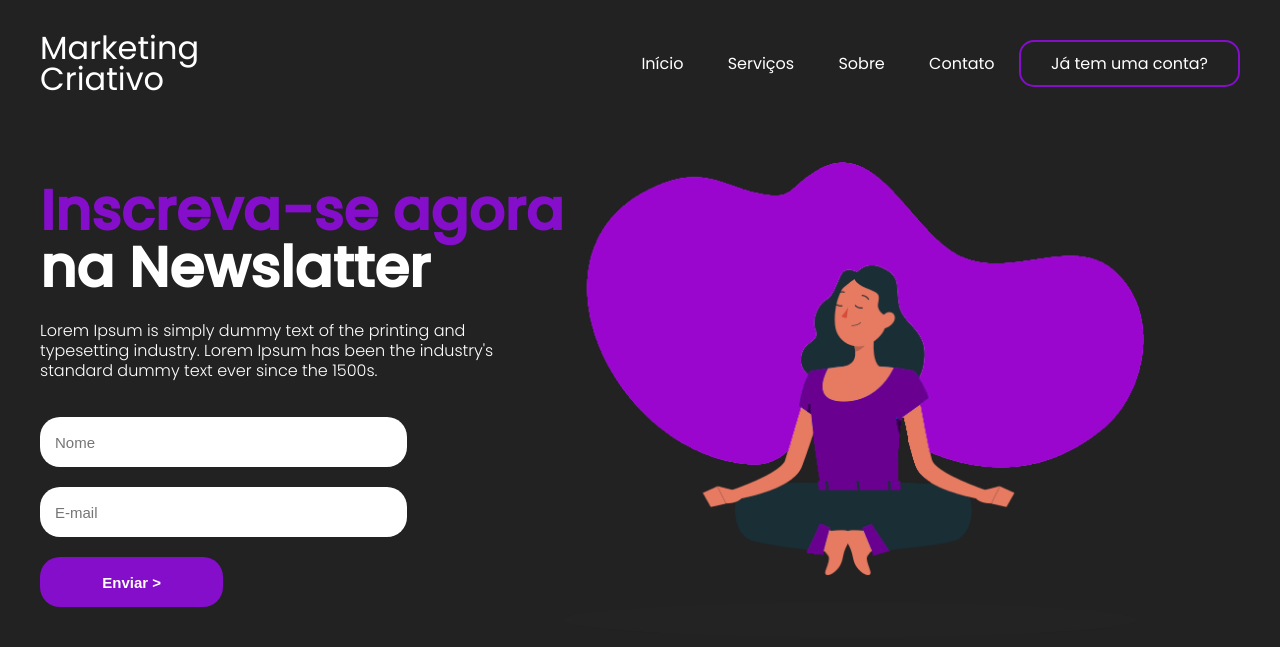
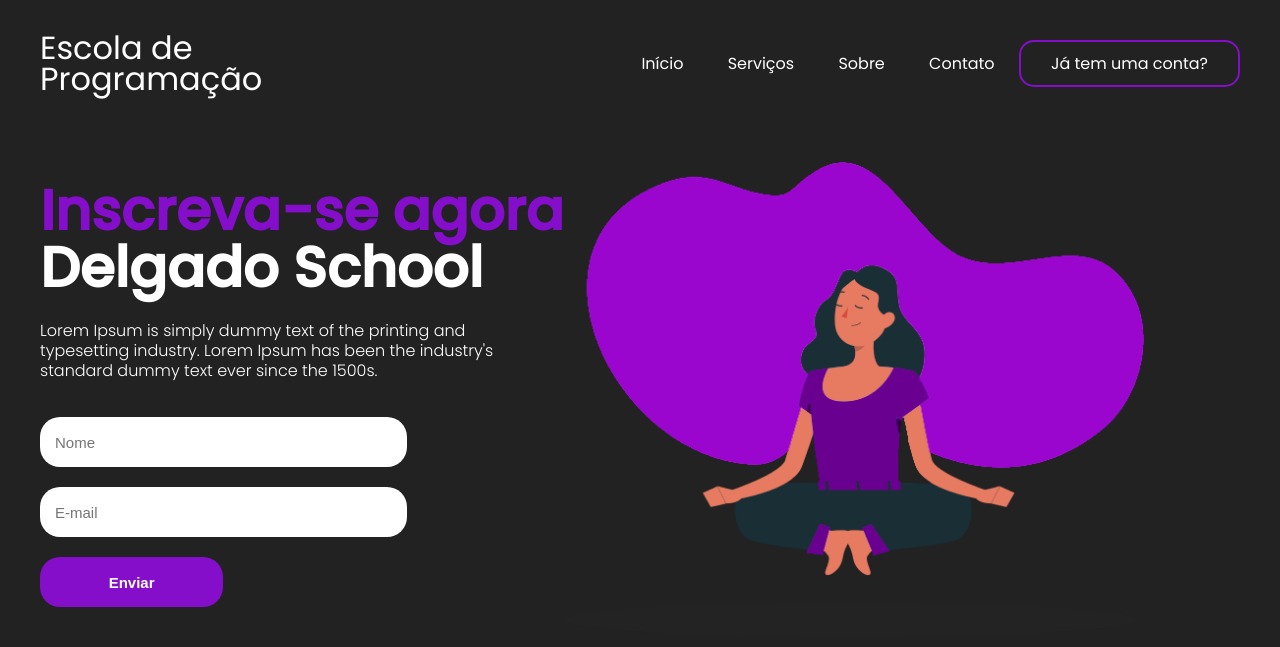
Before and after one commit to delgado95/LandPage, a plain HTML site: page index.html in a window 1280 px wide. Drawn offline with Linux system fonts and the light colour scheme.

Commit message:
fix(index): change name

```diff
--- a/index.html
+++ b/index.html
@@ -12,8 +12,8 @@
 <body>
     <header>
         <div id="title">
-            <h1>Marketing</h1>
-            <h1>Criativo</h1>
+            <h1>Escola de</h1>
+            <h1>Programação</h1>
         </div>
 
         <ul>
@@ -28,14 +28,14 @@
     <main>
         <aside>
             <h2><span>Inscreva-se agora</span></h2>
-            <h2>na Newslatter</h2>
+            <h2>Delgado School</h2>
             <p>
                 Lorem Ipsum is simply dummy text of the printing and typesetting industry. Lorem Ipsum has been the industry's standard dummy text ever since the 1500s.
             </p>
             <form>
                 <input type="text" placeholder="Nome">
                 <input type="email" placeholder="E-mail">
-                <input type="submit" value="Enviar >">
+                <input type="submit" value="Enviar">
             </form>
         </aside>
 
```
